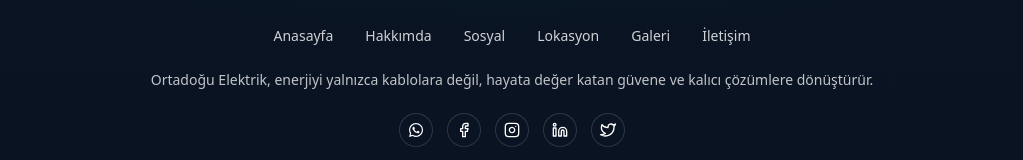
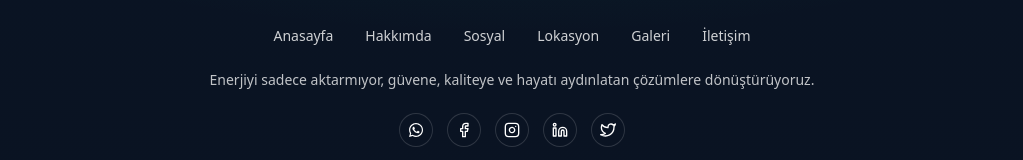
Before and after one commit to ErtugrulArac/Ortadogu-Elektrik-Website, a Next.js app: page /galeri in a window 1280 px wide. Shown: the part 2775-2935 px from the top of the page, without its empty margins (128-1151 px from the left). Built offline with nearby package versions, Linux system fonts and the light colour scheme.

Commit message:
footerlar kurumsal slogan fixed

```diff
--- a/src/app/hakkimda/footer.tsx
+++ b/src/app/hakkimda/footer.tsx
@@ -31,7 +31,7 @@ export default function FooterOrtadoguMinimal() {
                 </nav>
 
                 <p className="mt-6 text-sm text-white/75">
-                    Ortadoğu Elektrik, enerjiyi yalnızca kablolara değil, hayata değer katan güvene ve kalıcı çözümlere dönüştürür.
+                    Enerjiyi sadece aktarmıyor, güvene, kaliteye ve hayatı aydınlatan çözümlere dönüştürüyoruz.
                 </p>
 
                 <div className="mt-6 flex items-center justify-center gap-4">
--- a/src/components/footer/FooterCreatic.tsx
+++ b/src/components/footer/FooterCreatic.tsx
@@ -47,7 +47,7 @@ export default function FooterOrtadoguMinimal() {
 
                 {/* Açıklama */}
                 <p className="mt-6 text-sm text-white/75">
-                   Ortadoğu Elektrik, enerjiyi yalnızca kablolara değil, hayata değer katan güvene ve kalıcı çözümlere dönüştürür.
+                   Enerjiyi sadece aktarmıyor, güvene, kaliteye ve hayatı aydınlatan çözümlere dönüştürüyoruz.
 
 
                 </p>
```
